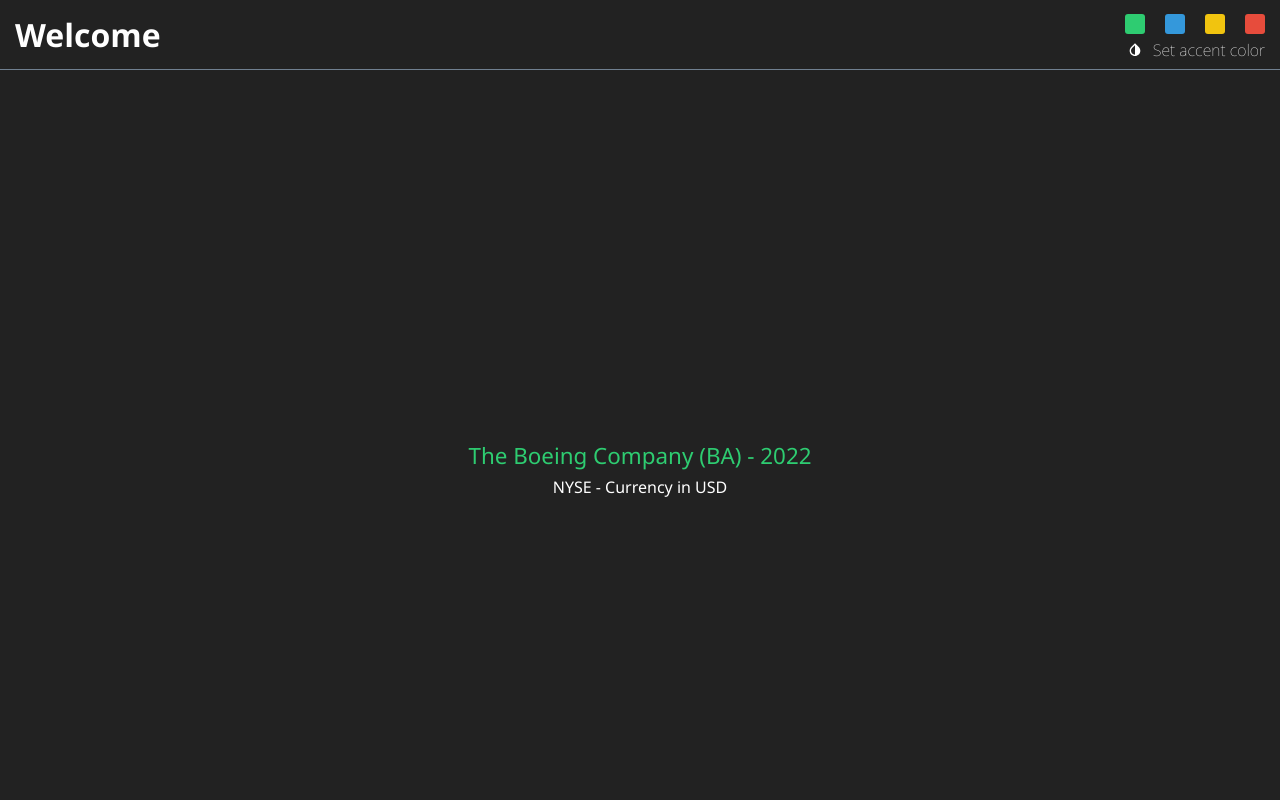
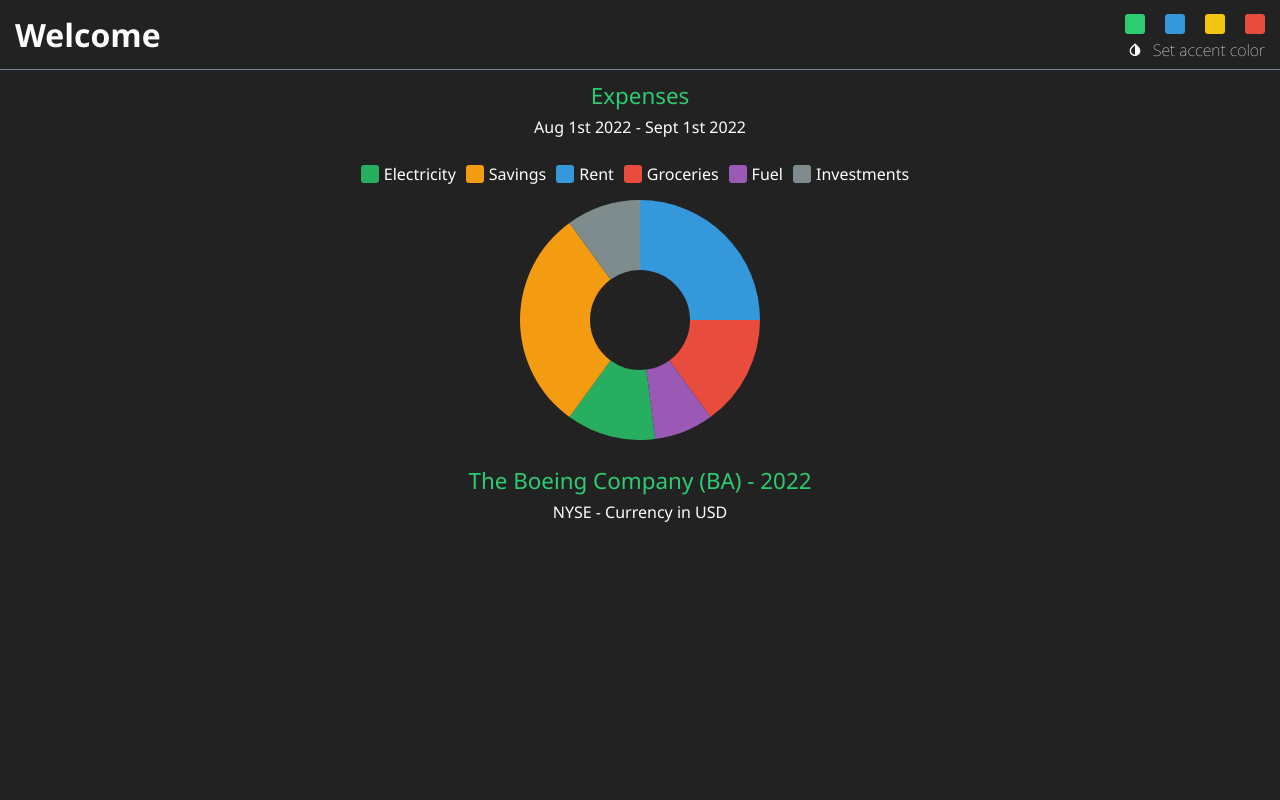
Before and after one commit to Ad1tyARa0/react-d3, a React (Create React App) app: page / in a window 1280 px wide. Shown: the top 800 px of the page. Built offline with nearby package versions, Linux system fonts and the light colour scheme; no server answers.

Commit message:
Fixed pie chart.

```diff
--- a/src/components/charts/bar-chart/BarChart.tsx
+++ b/src/components/charts/bar-chart/BarChart.tsx
@@ -69,7 +69,7 @@
         .data(data)
         .enter()
         .append('rect')
-        .attr('transform', `translate(15, 30)`)
+        .attr('transform', `translate(16, 30)`)
         .attr('fill', `${accentColor.value}`)
         .attr('class', `${css_prefix}bar`)
         .attr('x', x(0))
--- a/src/components/charts/pie-chart/PieChart.scss
+++ b/src/components/charts/pie-chart/PieChart.scss
@@ -4,5 +4,58 @@
 $css_prefix: 'c--c--p-c__';
 $class_css_prefix: '.#{$css_prefix}';
 
-// #{$class_css_prefix}main {
-// }
+#{$class_css_prefix}main {
+  display: flex;
+  flex-direction: column;
+  align-items: center;
+  justify-content: center;
+}
+
+#{$class_css_prefix}title-main {
+  display: flex;
+  flex-direction: column;
+  flex-direction: column;
+  align-items: center;
+  justify-content: center;
+  margin: 0 10px 5px 10px;
+  padding: 10px 20px;
+}
+
+#{$class_css_prefix}title {
+  font-size: 1.4em;
+  margin-bottom: 5px;
+}
+
+#{$class_css_prefix}title-green {
+  color: $color-green;
+  transition: color border-bottom 500ms linear;
+}
+
+#{$class_css_prefix}title-blue {
+  color: $color-blue;
+  transition: color 500ms linear;
+}
+
+#{$class_css_prefix}title-yellow {
+  color: $color-yellow;
+  transition: color 500ms linear;
+}
+
+#{$class_css_prefix}title-red {
+  color: $color-red;
+  transition: color 500ms linear;
+}
+
+#{$class_css_prefix}value-main {
+  display: flex;
+  margin-bottom: 15px;
+  width: 100%;
+  justify-content: center;
+  flex-wrap: wrap;
+
+  #{$class_css_prefix}item {
+    display: flex;
+    align-items: center;
+    margin: 10px 10px 0 0;
+  }
+}
--- a/src/components/charts/pie-chart/PieChart.tsx
+++ b/src/components/charts/pie-chart/PieChart.tsx
@@ -1,18 +1,19 @@
-import React, { useCallback, useEffect, useState } from 'react';
-import {
-  DimensionsType,
-  PieChartType,
-  PieTypeGeneric,
-} from '../../../utils/types/charts';
+import React, { useCallback, useEffect } from 'react';
+import * as d3 from 'd3';
 import { PieArcDatum } from 'd3-shape';
-import data from '../../../data/pie-chart.json';
-import { EXPENSES_DATA as URL } from '../../../utils/constants/data';
 
-import * as d3 from 'd3';
+// Types.
+import { DimensionsType } from '../../../utils/types/charts';
+
+// Data.
+import raw_data from '../../../data/pie-chart.json';
 
 // SCSS.
 import './PieChart.scss';
-import { DEFAULT_HEIGHT } from '../../../utils/constants/charts';
+import {
+  PIECHART_PALETTE,
+  PIECHART_PALETTE_MAPPING,
+} from '../../../utils/constants/charts';
 
 // Components -- charts -- pie - chart
 const css_prefix = 'c--c--p-c__';
@@ -29,47 +30,52 @@
   dimensions,
   accentColor,
 }) => {
+  type PieChartType = {
+    name: string;
+    value: number;
+  };
+
   const { left, right, top, bottom } = dimensions;
 
   const draw = useCallback(() => {
-    const newWidth = 500 - left - right;
-    const newHeight = DEFAULT_HEIGHT - top - bottom;
+    const newWidth = width - left - right;
+    const newHeight = 300 - top - bottom;
     const radius = Math.min(width, newHeight) / 2;
+
+    const data: PieChartType[] = raw_data.map(e => {
+      return {
+        name: e.expense,
+        value: e.amount,
+      };
+    });
 
     const svg = d3
       .select(`.${css_prefix}svg`)
       .attr('width', newWidth)
       .attr('height', newHeight)
       .select(`.${css_prefix}main-g`)
-      .attr('transform', `translate(${newWidth} / 2, ${newHeight} / 2)`);
+      .attr('transform', `translate(${newWidth / 2}, ${newHeight / 2})`);
 
-    d3.dsv(',', URL, d => {
-      const res = d as unknown as PieChartType;
+    svg.selectAll('*').remove();
 
-      return {
-        name: res.expense,
-        value: res.amount,
-      };
-    }).then(data => {
     const color = d3
       .scaleOrdinal()
       .domain(
-          d3.extent(data as { name: string; value: number }[], d => {
+        d3.extent(data, d => {
           return d.name;
         }) as unknown as string
       )
-        .range(d3.schemeCategory10);
+      .range(PIECHART_PALETTE);
+    // .range(d3.schemeCategory10);
 
     const pie = d3
-        .pie<PieTypeGeneric>()
+      .pie<PieChartType>()
       .sort(null)
-        .value(record => {
-          return record.value;
-        });
+      .value(record => record.value);
 
     const path = d3
-        .arc<PieArcDatum<any>>()
-        .innerRadius(0)
+      .arc<PieArcDatum<PieChartType>>()
+      .innerRadius(50)
       .outerRadius(radius);
 
     const pieData = pie(data);
@@ -85,7 +91,6 @@
       });
 
     arch.append('path').attr('d', path);
-    });
   }, [bottom, left, right, top, width]);
 
   useEffect(() => {
@@ -94,6 +99,35 @@
 
   return (
     <div className={`${css_prefix}main`}>
+      <div className={`${css_prefix}title-main`}>
+        <div
+          className={`${css_prefix}title ${css_prefix}title-${accentColor.title}`}
+        >
+          Expenses
+        </div>
+
+        <div>Aug 1st 2022 - Sept 1st 2022</div>
+      </div>
+
+      <div className={`${css_prefix}value-main`}>
+        {PIECHART_PALETTE.map(e => {
+          return (
+            <div key={e} className={`${css_prefix}item`}>
+              <div
+                style={{
+                  backgroundColor: `${e}`,
+                  height: '18px',
+                  width: '18px',
+                  borderRadius: '3px',
+                  marginRight: '5px',
+                }}
+              />
+              <span>{PIECHART_PALETTE_MAPPING[e]}</span>
+            </div>
+          );
+        })}
+      </div>
+
       <svg className={`${css_prefix}svg`}>
         <g className={`${css_prefix}main-g`}></g>
       </svg>
--- a/src/data/pie-chart.json
+++ b/src/data/pie-chart.json
@@ -1,31 +1,31 @@
 [
   {
     "expense": "Rent",
-    "amount": 12000
+    "amount": 25
   },
 
   {
     "expense": "Groceries",
-    "amount": 3570
+    "amount": 15
   },
 
   {
     "expense": "Fuel",
-    "amount": 800
+    "amount": 8
   },
 
   {
     "expense": "Electricity",
-    "amount": 1300
+    "amount": 12
   },
 
   {
     "expense": "Savings",
-    "amount": 20000
+    "amount": 30
   },
 
   {
     "expense": "Investments",
-    "amount": 15000
+    "amount": 10
   }
 ]
--- a/src/pages/home/Home.tsx
+++ b/src/pages/home/Home.tsx
@@ -34,6 +34,7 @@
   const svgContainer = useRef<HTMLDivElement | null>(null);
 
   const [width, setWidth] = useState<number>();
+
   const [accentColor, setAccentColor] = useState<{
     title: string;
     value: string;
@@ -51,7 +52,9 @@
    * Get width
    */
   const getWidth = () => {
-    let newWidth = svgContainer.current?.clientWidth;
+    let newWidth = svgContainer.current?.getBoundingClientRect().width;
+
+    // let newWidth = window.innerWidth;
     setWidth(newWidth);
   };
 
--- a/src/utils/constants/charts.ts
+++ b/src/utils/constants/charts.ts
@@ -1 +1,19 @@
 export const DEFAULT_HEIGHT = 400;
+
+export const PIECHART_PALETTE = [
+  '#27AE60',
+  '#F39C12',
+  '#3498DB',
+  '#E74C3C',
+  '#9B59B6',
+  '#7F8C8D',
+];
+
+export const PIECHART_PALETTE_MAPPING: { [m: string]: string } = {
+  '#27AE60': 'Electricity',
+  '#F39C12': 'Savings',
+  '#3498DB': 'Rent',
+  '#E74C3C': 'Groceries',
+  '#9B59B6': 'Fuel',
+  '#7F8C8D': 'Investments',
+};
```
Also changed, not shown: src/utils/constants/barchart-data.ts (deleted, +0 -32 lines). Lines whose indentation alone changed are shown as unchanged.
